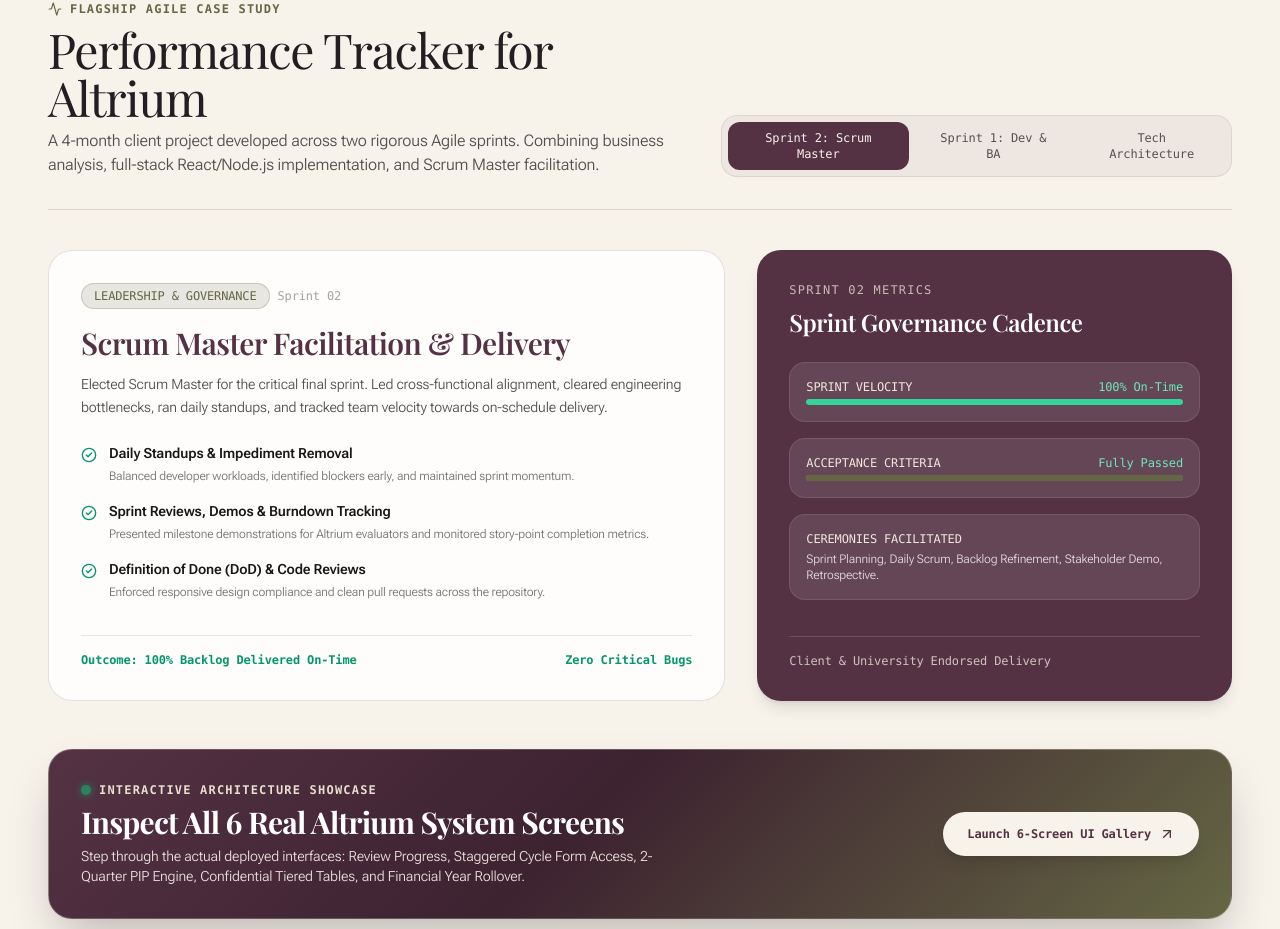
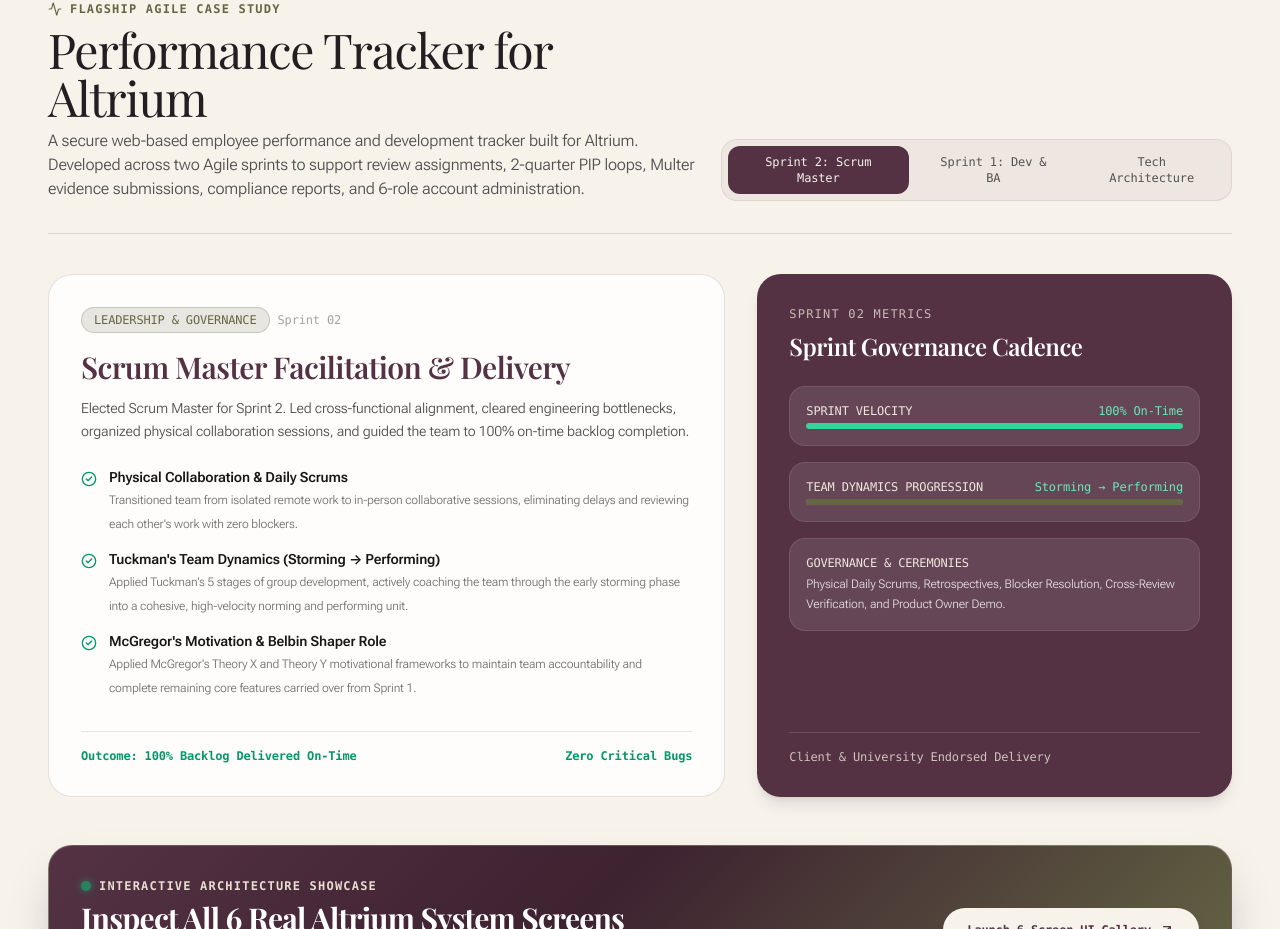
Before and after one commit to chetharaherath-creator/portfolio, a React (Vite) app: page / in a window 1280 px wide. Shown: the part 1259-2188 px from the top of the page. Built offline with nearby package versions, Linux system fonts and the light colour scheme; a web font is replaced by a local one.

Commit message:
refactor: align AltriumDeepDive case study with verified PID details and sprint reflections

```diff
--- a/src/components/AltriumDeepDive.tsx
+++ b/src/components/AltriumDeepDive.tsx
@@ -21,7 +21,7 @@ export const AltriumDeepDive: React.FC = () => {
               Performance Tracker for Altrium
             </h2>
             <p className="mt-2 text-sm sm:text-base text-neutral-600 dark:text-neutral-400 max-w-2xl font-light">
-              A 4-month client project developed across two rigorous Agile sprints. Combining business analysis, full-stack React/Node.js implementation, and Scrum Master facilitation.
+              A secure web-based employee performance and development tracker built for Altrium. Developed across two Agile sprints to support review assignments, 2-quarter PIP loops, Multer evidence submissions, compliance reports, and 6-role account administration.
             </p>
           </div>
 
@@ -86,7 +86,7 @@ export const AltriumDeepDive: React.FC = () => {
                     </h3>
 
                     <p className="mt-3 text-sm text-neutral-600 dark:text-neutral-300 leading-relaxed font-light">
-                      Elected Scrum Master for the critical final sprint. Led cross-functional alignment, cleared engineering bottlenecks, ran daily standups, and tracked team velocity towards on-schedule delivery.
+                      Elected Scrum Master for Sprint 2. Led cross-functional alignment, cleared engineering bottlenecks, organized physical collaboration sessions, and guided the team to 100% on-time backlog completion.
                     </p>
 
                     <div className="mt-6 space-y-3.5">
@@ -94,10 +94,10 @@ export const AltriumDeepDive: React.FC = () => {
                         <CheckCircle2 className="w-4 h-4 text-emerald-600 dark:text-emerald-400 shrink-0 mt-1" />
                         <div>
                           <strong className="text-xs sm:text-sm font-semibold text-neutral-900 dark:text-neutral-100 block">
-                            Daily Standups & Impediment Removal
+                            Physical Collaboration & Daily Scrums
                           </strong>
                           <span className="text-xs text-neutral-500 dark:text-neutral-400 font-light">
-                            Balanced developer workloads, identified blockers early, and maintained sprint momentum.
+                            Transitioned team from isolated remote work to in-person collaborative sessions, eliminating delays and reviewing each other's work with zero blockers.
                           </span>
                         </div>
                       </div>
@@ -106,10 +106,10 @@ export const AltriumDeepDive: React.FC = () => {
                         <CheckCircle2 className="w-4 h-4 text-emerald-600 dark:text-emerald-400 shrink-0 mt-1" />
                         <div>
                           <strong className="text-xs sm:text-sm font-semibold text-neutral-900 dark:text-neutral-100 block">
-                            Sprint Reviews, Demos & Burndown Tracking
+                            Tuckman's Team Dynamics (Storming → Performing)
                           </strong>
                           <span className="text-xs text-neutral-500 dark:text-neutral-400 font-light">
-                            Presented milestone demonstrations for Altrium evaluators and monitored story-point completion metrics.
+                            Applied Tuckman's 5 stages of group development, actively coaching the team through the early storming phase into a cohesive, high-velocity norming and performing unit.
                           </span>
                         </div>
                       </div>
@@ -118,10 +118,10 @@ export const AltriumDeepDive: React.FC = () => {
                         <CheckCircle2 className="w-4 h-4 text-emerald-600 dark:text-emerald-400 shrink-0 mt-1" />
                         <div>
                           <strong className="text-xs sm:text-sm font-semibold text-neutral-900 dark:text-neutral-100 block">
-                            Definition of Done (DoD) & Code Reviews
+                            McGregor's Motivation & Belbin Shaper Role
                           </strong>
                           <span className="text-xs text-neutral-500 dark:text-neutral-400 font-light">
-                            Enforced responsive design compliance and clean pull requests across the repository.
+                            Applied McGregor's Theory X and Theory Y motivational frameworks to maintain team accountability and complete remaining core features carried over from Sprint 1.
                           </span>
                         </div>
                       </div>
@@ -157,8 +157,8 @@ export const AltriumDeepDive: React.FC = () => {
 
                       <div className="p-4 rounded-2xl bg-white/10 border border-white/10">
                         <div className="flex items-center justify-between text-xs font-mono mb-1 text-[#EFE7DB]">
-                          <span>ACCEPTANCE CRITERIA</span>
-                          <span className="text-emerald-300 font-medium">Fully Passed</span>
+                          <span>TEAM DYNAMICS PROGRESSION</span>
+                          <span className="text-emerald-300 font-medium">Storming → Performing</span>
                         </div>
                         <div className="w-full bg-white/20 h-1.5 rounded-full overflow-hidden">
                           <div className="bg-[#656744] h-full w-full rounded-full" />
@@ -167,10 +167,10 @@ export const AltriumDeepDive: React.FC = () => {
 
                       <div className="p-4 rounded-2xl bg-white/10 border border-white/10">
                         <div className="text-xs font-mono text-[#EFE7DB] mb-1">
-                          CEREMONIES FACILITATED
+                          GOVERNANCE & CEREMONIES
                         </div>
-                        <div className="text-xs text-white/80 font-light">
-                          Sprint Planning, Daily Scrum, Backlog Refinement, Stakeholder Demo, Retrospective.
+                        <div className="text-xs text-white/80 font-light leading-relaxed">
+                          Physical Daily Scrums, Retrospectives, Blocker Resolution, Cross-Review Verification, and Product Owner Demo.
                         </div>
                       </div>
                     </div>
@@ -196,7 +196,7 @@ export const AltriumDeepDive: React.FC = () => {
                   <div>
                     <div className="flex items-center gap-2 mb-4">
                       <span className="px-3 py-1 rounded-full text-xs font-mono font-medium bg-[#543244]/15 text-[#543244] dark:text-[#EFE7DB] border border-[#543244]/25 uppercase">
-                        Foundation & Design
+                        Foundation & Requirements
                       </span>
                       <span className="text-xs font-mono text-neutral-400">Sprint 01</span>
                     </div>
@@ -206,7 +206,7 @@ export const AltriumDeepDive: React.FC = () => {
                     </h3>
 
                     <p className="mt-3 text-sm text-neutral-600 dark:text-neutral-300 leading-relaxed font-light">
-                      Established product requirements and system foundation for the Altrium platform. Extracted client requirements, authored user stories, and engineered core React UI components.
+                      In Sprint 1, formulated the core technology stack and established the product foundation. Clarified ambiguities with the Product Owner, authored user stories with acceptance criteria, and designed UML models before initiating code implementation.
                     </p>
 
                     <div className="mt-6 space-y-3.5">
@@ -214,10 +214,10 @@ export const AltriumDeepDive: React.FC = () => {
                         <FileText className="w-4 h-4 text-[#543244] dark:text-[#D19BB8] shrink-0 mt-1" />
                         <div>
                           <strong className="text-xs sm:text-sm font-semibold text-neutral-900 dark:text-neutral-100 block">
-                            Backlog & Acceptance Criteria
+                            Tech Stack Formulation & Groundwork
                           </strong>
                           <span className="text-xs text-neutral-500 dark:text-neutral-400 font-light">
-                            Drafted structured user stories with acceptance criteria to guarantee engineering clarity.
+                            Selected and justified the technical stack (React 19, Vite, Tailwind CSS, Express 5, MySQL via Sequelize, JWT, Multer) and initiated product scaffolding.
                           </span>
                         </div>
                       </div>
@@ -226,10 +226,10 @@ export const AltriumDeepDive: React.FC = () => {
                         <Layers className="w-4 h-4 text-[#543244] dark:text-[#D19BB8] shrink-0 mt-1" />
                         <div>
                           <strong className="text-xs sm:text-sm font-semibold text-neutral-900 dark:text-neutral-100 block">
-                            UML Architectural Models
+                            Product Backlog & PO Clarifications
                           </strong>
                           <span className="text-xs text-neutral-500 dark:text-neutral-400 font-light">
-                            Designed Use Case and Class Diagrams outlining database entities and API data flows.
+                            Brainstormed company requirements with QA and the Product Owner, authoring a structured product backlog with user stories and testable acceptance criteria.
                           </span>
                         </div>
                       </div>
@@ -238,10 +238,10 @@ export const AltriumDeepDive: React.FC = () => {
                         <GitPullRequest className="w-4 h-4 text-[#543244] dark:text-[#D19BB8] shrink-0 mt-1" />
                         <div>
                           <strong className="text-xs sm:text-sm font-semibold text-neutral-900 dark:text-neutral-100 block">
-                            React & Tailwind Component Scaffolding
+                            UML Diagrams & Sprint Documentation
                           </strong>
                           <span className="text-xs text-neutral-500 dark:text-neutral-400 font-light">
-                            Implemented modular UI components and connected client state management.
+                            Authored Use Case and Class diagrams mapping database entities in User.js, and authored the comprehensive Sprint 1 specification document.
                           </span>
                         </div>
                       </div>
@@ -249,7 +249,7 @@ export const AltriumDeepDive: React.FC = () => {
                   </div>
 
                   <div className="mt-8 pt-4 border-t border-neutral-200 dark:border-neutral-800 text-xs font-mono text-neutral-500">
-                    Dual Impact: Requirements Clarity + Scalable Frontend
+                    Dual Impact: Requirements Clarity + Scalable Architecture
                   </div>
                 </div>
 
@@ -264,16 +264,16 @@ export const AltriumDeepDive: React.FC = () => {
 
                     <div className="space-y-3">
                       <div className="p-3.5 rounded-2xl bg-white/10 border border-white/15">
-                        <span className="text-xs font-semibold block text-white">System Architecture Documentation</span>
-                        <span className="text-[11px] text-white/80 font-light">UML Use Cases, Class Diagrams, Entity Models</span>
+                        <span className="text-xs font-semibold block text-white">Technology Stack Blueprint</span>
+                        <span className="text-[11px] text-white/80 font-light">React 19, Express 5, Sequelize ORM, MySQL, JWT, Multer</span>
+                      </div>
+                      <div className="p-3.5 rounded-2xl bg-white/10 border border-white/15">
+                        <span className="text-xs font-semibold block text-white">Requirements & UML Models</span>
+                        <span className="text-[11px] text-white/80 font-light">Use Cases, Class Diagrams, 6-Role Entity Models in User.js</span>
                       </div>
                       <div className="p-3.5 rounded-2xl bg-white/10 border border-white/15">
                         <span className="text-xs font-semibold block text-white">Product Backlog Repository</span>
-                        <span className="text-[11px] text-white/80 font-light">Prioritized epics, estimated story points</span>
-                      </div>
-                      <div className="p-3.5 rounded-2xl bg-white/10 border border-white/15">
-                        <span className="text-xs font-semibold block text-white">Design Tokens & Reusable UI</span>
-                        <span className="text-[11px] text-white/80 font-light">Tailwind CSS component system & typography</span>
+                        <span className="text-[11px] text-white/80 font-light">Prioritized epics, user stories, acceptance criteria, story points</span>
                       </div>
                     </div>
                   </div>
```
